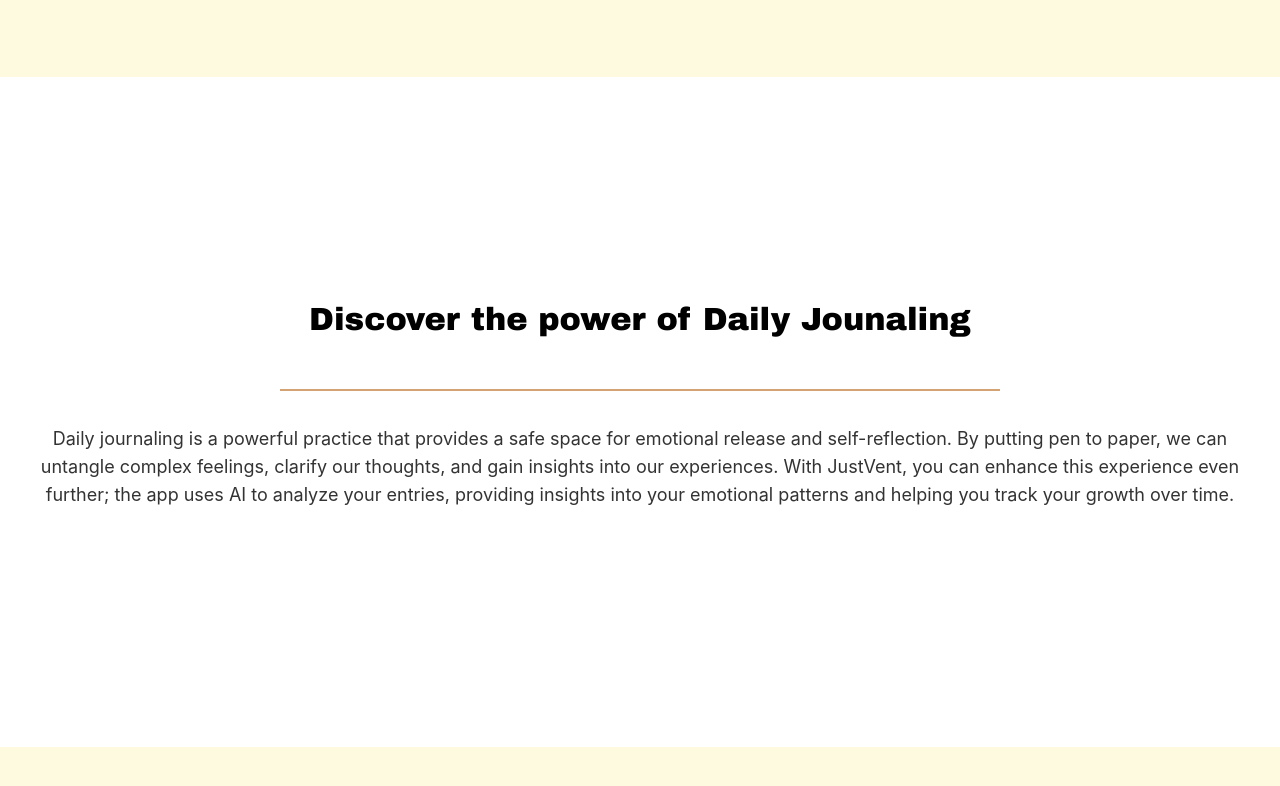
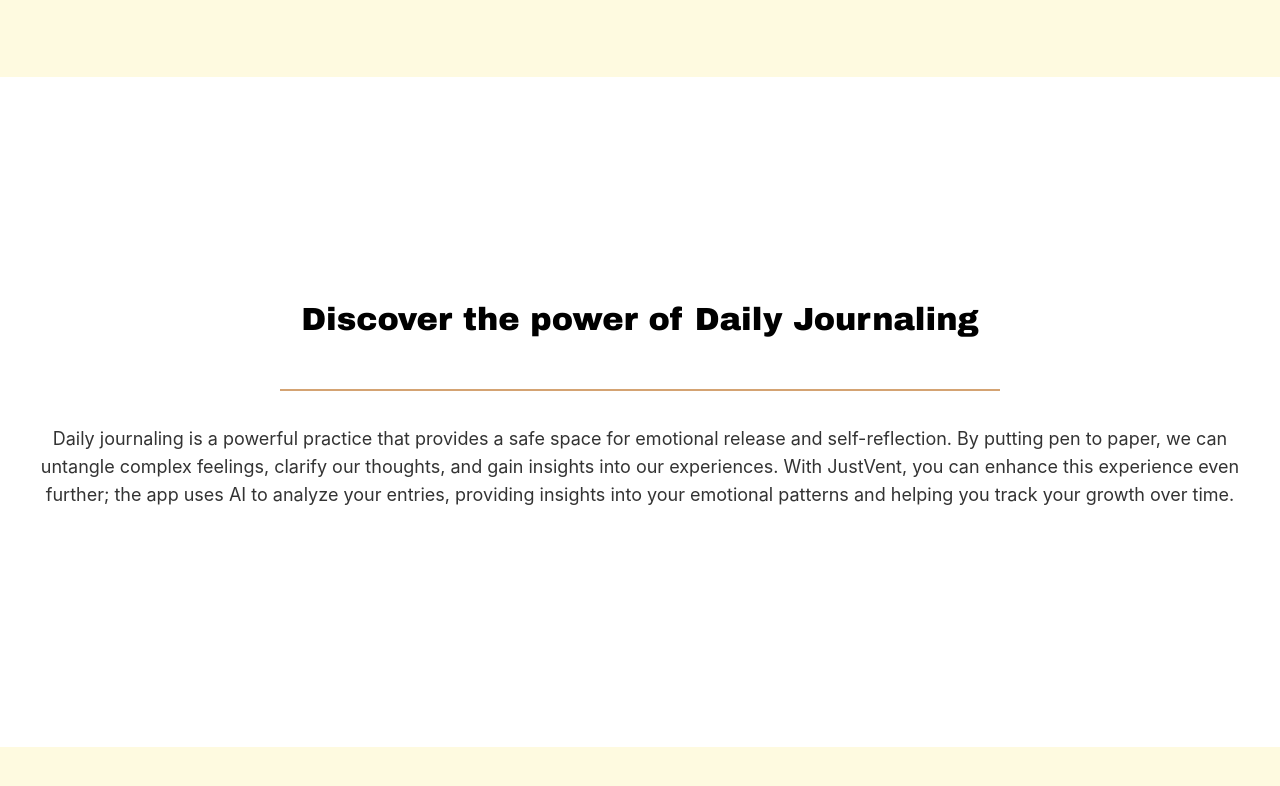
Before and after one commit to andrewbapham/justvent, a React (Vite) app in the folder frontend/: page / in a window 1280 px wide. Shown: the part 785-1571 px from the top of the page. Built offline with nearby package versions, Linux system fonts and the light colour scheme.

Commit message:
Fixing typo

```diff
--- a/frontend/src/pages/Home.jsx
+++ b/frontend/src/pages/Home.jsx
@@ -91,7 +91,7 @@ function Home() {
             className={"archivo-black-regular"}
             style={{ marginBottom: "1em", textAlign: "center" }}
           >
-            Discover the power of Daily Jounaling
+            Discover the power of Daily Journaling
           </Title>
 
           {/* Line Divider */}
```
